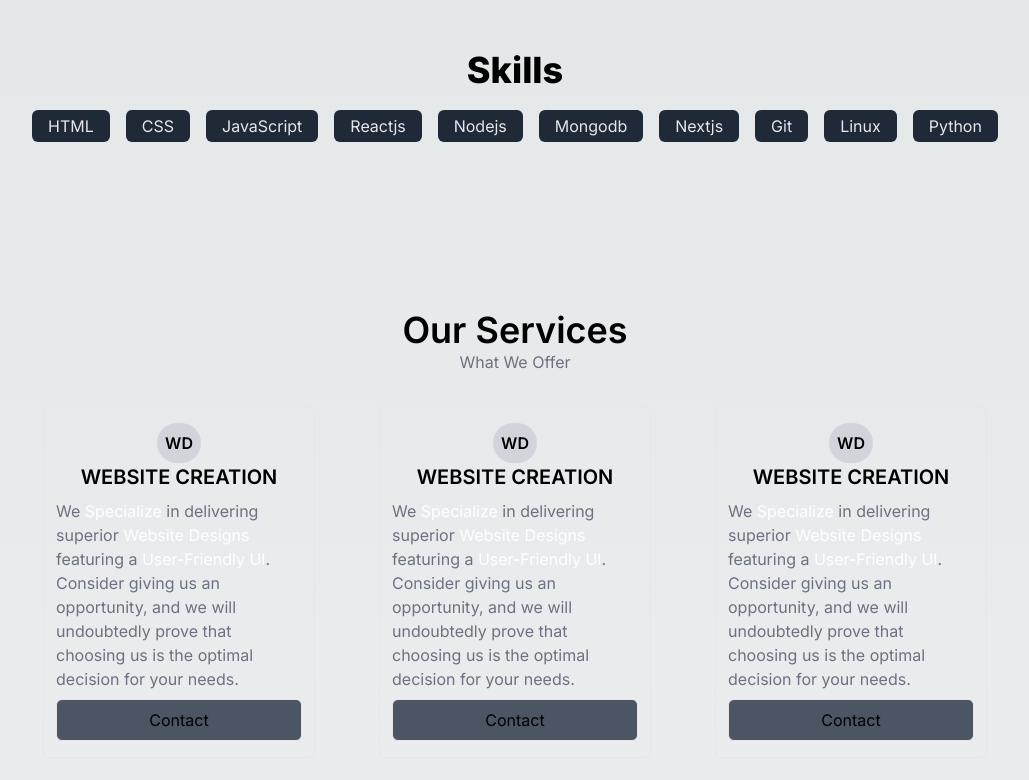
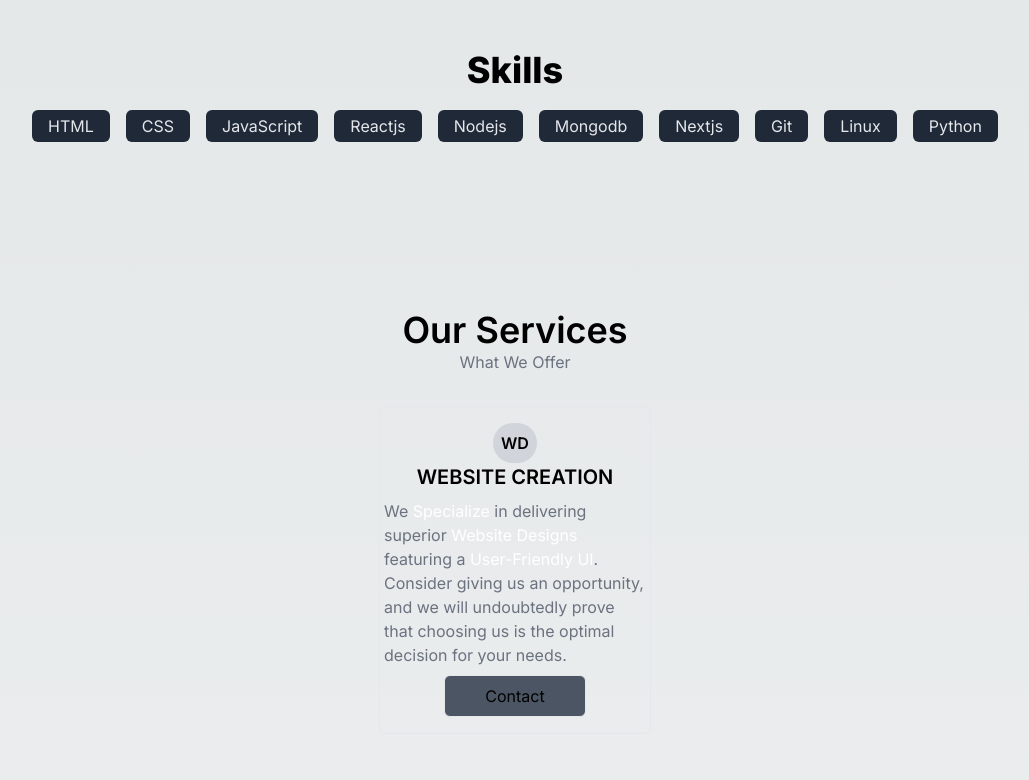
Before and after one commit to faizan619/Faizan_Dev_Portfolio, a Next.js app: page / in a window 1280 px wide. Shown: the part 2108-2888 px from the top of the page, without its empty margins (125-1154 px from the left). Built offline with nearby package versions, Linux system fonts and the light colour scheme.

Commit message:
service styling done

```diff
--- a/src/app/Components/Service.js
+++ b/src/app/Components/Service.js
@@ -1,10 +1,9 @@
 "use client"
-// import { useRouter } from "next/navigation";
 const Service = () => {
 
   return (
-    <section className="flex flex-col items-center">
-        <div className="flex flex-col items-center p-3">
+    <section className="flex flex-col items-center ">
+        <div className="flex flex-col items-center py-3">
               <span className="font-semibold text-3xl sm:text-4xl">
                 Our Services
               </span>
@@ -12,32 +11,17 @@ const Service = () => {
                 What We Offer
               </h2>
         </div>
-        <div className="p-5 flex gap-5 flex-wrap justify-center sm:gap-4 md:gap-10 lg:gap-14 xl:gap-16">
+        <div className="py-5 flex gap-5 flex-wrap justify-center sm:gap-4 md:gap-10 lg:gap-14 xl:gap-16">
 
-          <div className="border flex flex-col px-3 py-4 rounded-md gap-2 w-[17rem]">
+          <div className="border flex flex-col items-center px-1 mx-1 py-4 rounded-md gap-2 sm:w-[17rem]">
               <div  className="flex flex-col items-center">
                 <div className="rounded-full bg-gray-300 text-black p-2 font-semibold">WD</div>
                 <h1 className="text-xl uppercase font-semibold">Website Creation</h1>
               </div>
               <p className="text-gray-500">We <span className="text-white capitalize">specialize</span> in delivering superior <span className="text-white capitalize">website designs</span> featuring a <span className="text-white capitalize">user-friendly UI</span>. Consider giving us an opportunity, and we will undoubtedly prove that choosing us is the optimal decision for your needs.</p>
-              <button className="border py-2 rounded-md bg-gray-600">Contact</button>
+              <button className="border py-2 rounded-md bg-gray-600 px-10">Contact</button>
           </div>
-          <div className="border flex flex-col px-3 py-4 rounded-md gap-2 w-[17rem]">
-              <div  className="flex flex-col items-center">
-                <div className="rounded-full bg-gray-300 text-black p-2 font-semibold">WD</div>
-                <h1 className="text-xl uppercase font-semibold">Website Creation</h1>
-              </div>
-              <p className="text-gray-500">We <span className="text-white capitalize">specialize</span> in delivering superior <span className="text-white capitalize">website designs</span> featuring a <span className="text-white capitalize">user-friendly UI</span>. Consider giving us an opportunity, and we will undoubtedly prove that choosing us is the optimal decision for your needs.</p>
-              <button className="border py-2 rounded-md bg-gray-600">Contact</button>
-          </div>
-          <div className="border flex flex-col px-3 py-4 rounded-md gap-2 w-[17rem]">
-              <div  className="flex flex-col items-center">
-                <div className="rounded-full bg-gray-300 text-black p-2 font-semibold">WD</div>
-                <h1 className="text-xl uppercase font-semibold">Website Creation</h1>
-              </div>
-              <p className="text-gray-500">We <span className="text-white capitalize">specialize</span> in delivering superior <span className="text-white capitalize">website designs</span> featuring a <span className="text-white capitalize">user-friendly UI</span>. Consider giving us an opportunity, and we will undoubtedly prove that choosing us is the optimal decision for your needs.</p>
-              <button className="border py-2 rounded-md bg-gray-600">Contact</button>
-          </div>
+
 
         </div>
           {/* <button className="border px-3 py-2 rounded-md inline-block hover:bg-gray-800" onClick={()=>navigate('services')}>Show All</button> */}
```
Also changed, not shown: src/app/Components/style/navbar.css (line endings or trailing spaces).
